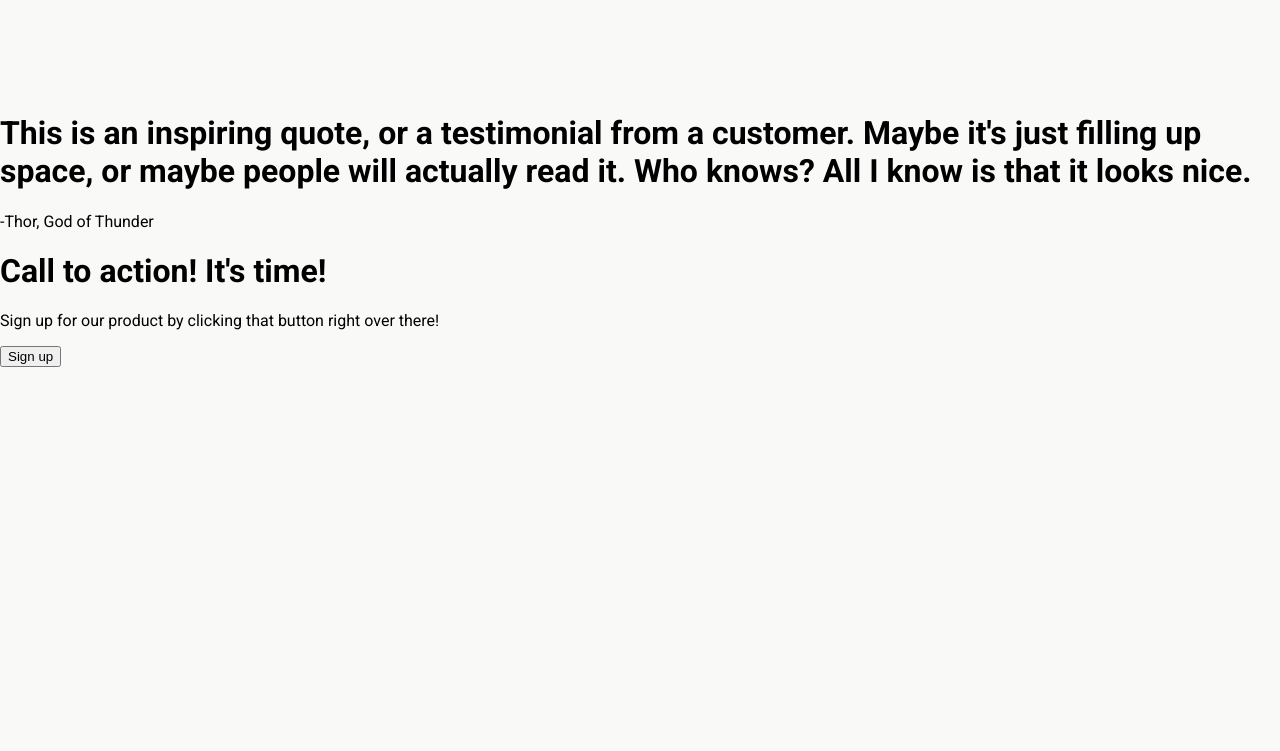
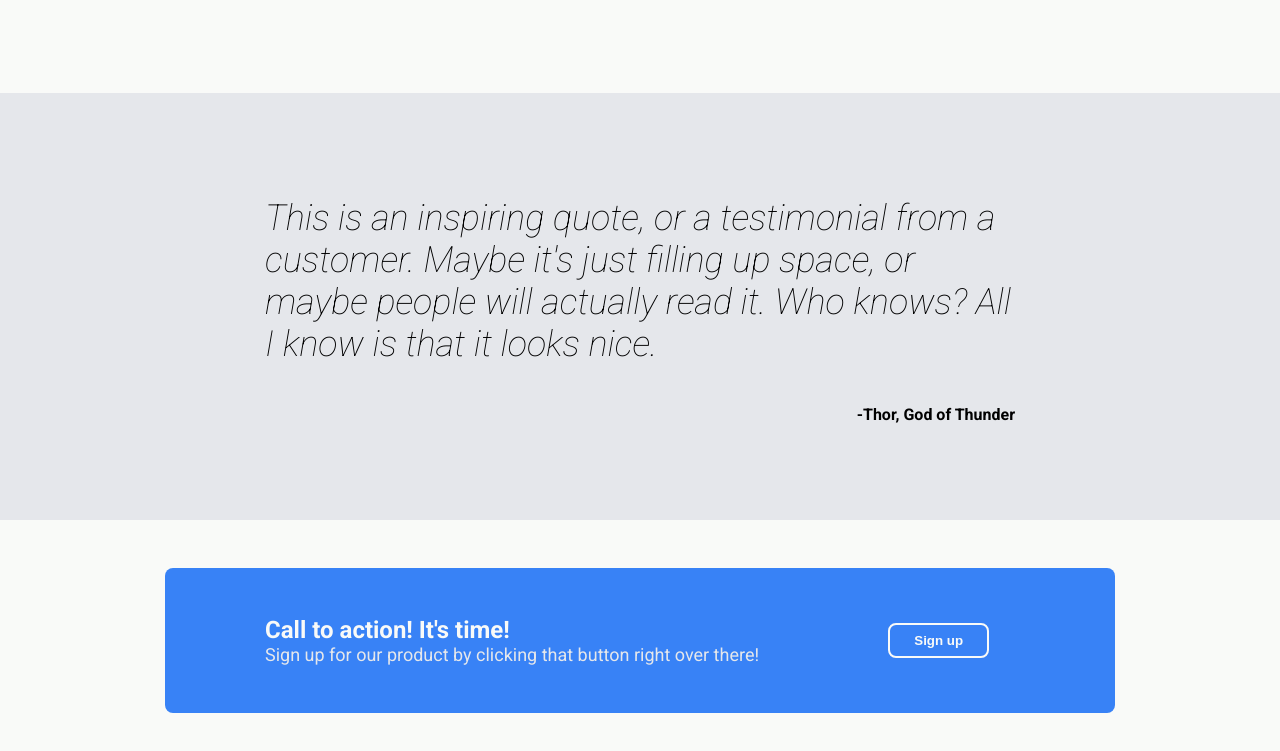
Before and after one commit to kylejhong/odin-landing-page, a plain HTML site: page index.html in a window 1280 px wide. Shown: the part 849-1600 px from the top of the page. Before the commit the page ends 1216 px from the top, so only its background shows below. Drawn offline with Linux system fonts and the light colour scheme.

Commit message:
Finished All Sections

```diff
--- a/index.html
+++ b/index.html
@@ -53,11 +53,14 @@
             </div>
         </div>
 
+        <div class="section3">
             <div class="quote">
                 <h1>This is an inspiring quote, or a testimonial from a customer. Maybe it's just filling up space, or maybe people will actually read it. Who knows? All I know is that it looks nice.</h1>
                 <p>-Thor, God of Thunder</p>
             </div>
+        </div>
 
+        <div class="section4">
             <div class="cta">
                 <div class="cta-left">
                     <h1>Call to action! It's time!</h1>
@@ -67,5 +70,6 @@
                     <button>Sign up</button>
                 </div>
             </div>
+        </div>
     </body>
 </html>
--- a/styles.css
+++ b/styles.css
@@ -14,8 +14,14 @@ body {
     background-color: #1F2937;
 }
 
-.header, .hero, .random {
+.header, .hero, .random, .cta {
     max-width: 950px;
+    padding: 0px 24px;
+    margin: auto;
+}
+
+.quote {
+    max-width: 750px;
     padding: 0px 24px;
     margin: auto;
 }
@@ -26,13 +32,13 @@ body {
     align-items: center;
 }
 
-.header h2 {
+.header h2, .cta-left h1 {
     font-size: 24px;
     font-weight: bold;
     color: #F9FAF8;
 }
 
-.header ul li, .hero-left p, .hero-right {
+.header ul li, .hero-left p, .hero-right, .cta-left p {
     font-size: 18px;
     color: #E5E7EB;
 }
@@ -116,3 +122,57 @@ ul {
     width: 150px;
     text-align: center;
 }
+
+.section3 {
+    background-color: #E5E7EB;
+}
+
+.quote {
+    display: flex;
+    flex-direction: column;
+    justify-content: center;
+    padding: 80px;
+}
+
+.quote h1 {
+    font-size: 36px;
+    font-weight: 100;
+    font-style: italic;
+}
+
+.quote p {
+    font-weight: bold;
+    text-align: right;
+}
+
+.cta {
+    background-color: #3882F6;
+    border-radius: 8px;
+    display: flex;
+    align-items: center;
+    box-sizing: border-box;
+    padding: 48px 100px;
+    margin: 48px auto;
+}
+
+.cta-left {
+    flex: 5 1 auto;
+}
+
+.cta-left * {
+    margin: 0;
+    padding: 0;
+}
+
+.cta-right{
+    flex: 1 1 auto;
+}
+
+.cta-right button {
+    border: 2px solid #F9FAF8;
+    background-color: transparent;
+    padding: 8px 24px;
+    border-radius: 8px;
+    color: #F9FAF8;
+    font-weight: 600;
+}
```
Lines whose indentation alone changed are shown as unchanged.
